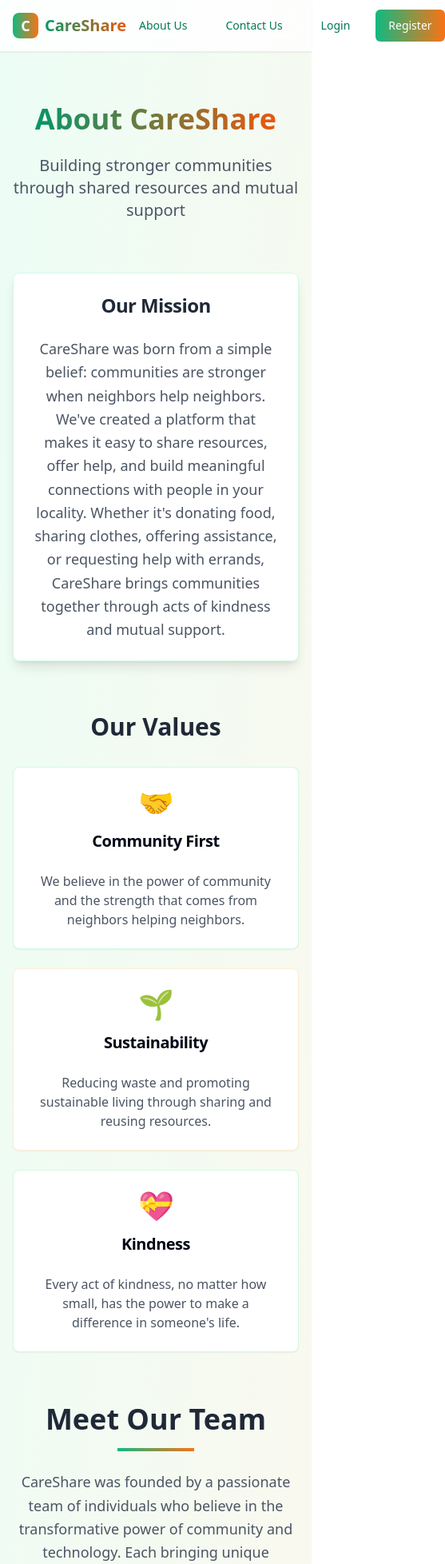
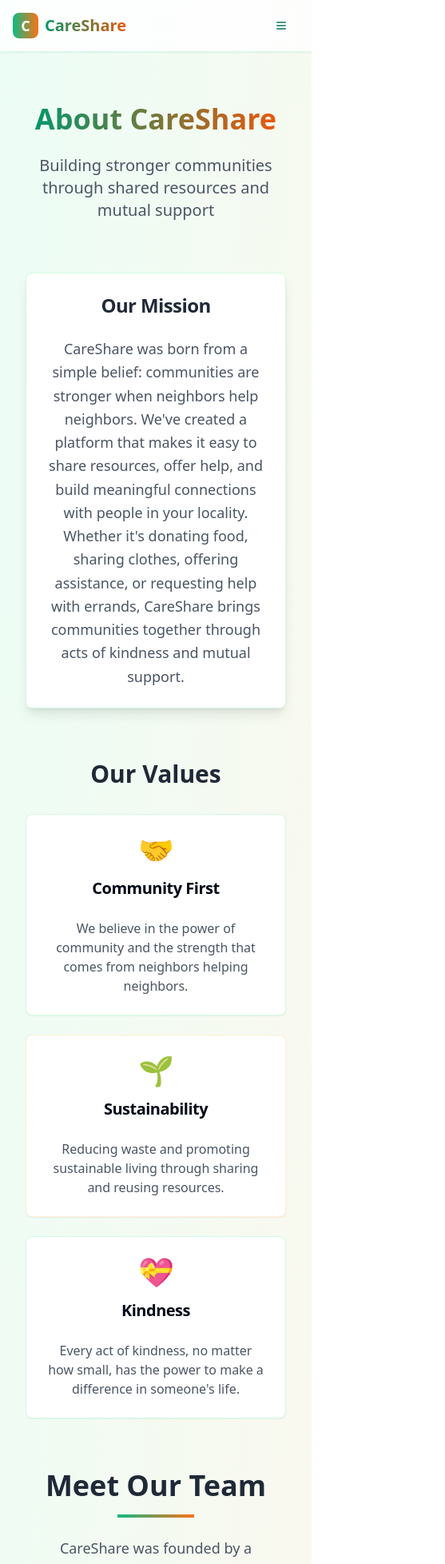
Before and after one commit to MahediBuilds/CareShareV2, a React (Vite) app: page /about in a window 390 px wide. Shown: the top 1956 px of the page at 80% size, 557 px wide, since content can reach past the window. Built offline with nearby package versions, Linux system fonts and the light colour scheme.

Commit message:
Fix: Mobile navbar and app optimization
- Improved the responsiveness of the navbar for mobile devices.
- Optimized the application for mobile use.

```diff
--- a/index.html
+++ b/index.html
@@ -3,10 +3,17 @@
 <html lang="en">
   <head>
     <meta charset="UTF-8" />
-    <meta name="viewport" content="width=device-width, initial-scale=1.0" />
+    <meta name="viewport" content="width=device-width, initial-scale=1.0, viewport-fit=cover" />
     <title>CareShare - Share Care, Build Community</title>
     <meta name="description" content="Connect with your neighbors to share resources, offer help, and build a stronger community" />
     <meta name="author" content="CareShare Team" />
+
+    <!-- Mobile app meta tags -->
+    <meta name="mobile-web-app-capable" content="yes" />
+    <meta name="apple-mobile-web-app-capable" content="yes" />
+    <meta name="apple-mobile-web-app-status-bar-style" content="default" />
+    <meta name="apple-mobile-web-app-title" content="CareShare" />
+    <meta name="theme-color" content="#10b981" />
 
     <meta property="og:title" content="CareShare - Share Care, Build Community" />
     <meta property="og:description" content="Connect with your neighbors to share resources, offer help, and build a stronger community" />
--- a/src/components/Layout.tsx
+++ b/src/components/Layout.tsx
@@ -4,6 +4,7 @@ import { Link, useNavigate } from 'react-router-dom';
 import { useAuth } from '@/contexts/AuthContext';
 import { Button } from '@/components/ui/button';
 import { toast } from '@/hooks/use-toast';
+import MobileNav from './MobileNav';
 
 interface LayoutProps {
   children: React.ReactNode;
@@ -32,7 +33,7 @@ const Layout: React.FC<LayoutProps> = ({ children }) => {
 
   return (
     <div className="min-h-screen bg-gradient-to-br from-emerald-50 to-orange-50">
-      <nav className="bg-white/80 backdrop-blur-md shadow-sm border-b border-emerald-100">
+      <nav className="bg-white/80 backdrop-blur-md shadow-sm border-b border-emerald-100 sticky top-0 z-40">
         <div className="max-w-7xl mx-auto px-4 sm:px-6 lg:px-8">
           <div className="flex justify-between items-center h-16">
             <Link to="/" className="flex items-center space-x-2">
@@ -44,7 +45,8 @@ const Layout: React.FC<LayoutProps> = ({ children }) => {
               </span>
             </Link>
 
-            <div className="flex items-center space-x-4">
+            {/* Desktop Navigation */}
+            <div className="hidden md:flex items-center space-x-4">
               {user ? (
                 <>
                   <Link to="/dashboard">
@@ -100,10 +102,15 @@ const Layout: React.FC<LayoutProps> = ({ children }) => {
                 </>
               )}
             </div>
+
+            {/* Mobile Navigation */}
+            <MobileNav />
           </div>
         </div>
       </nav>
-      {children}
+      <div className="px-4 sm:px-6 lg:px-8">
+        {children}
+      </div>
     </div>
   );
 };
--- /dev/null
+++ b/src/components/MobileNav.tsx
@@ -0,0 +1,109 @@
+
+import React, { useState } from 'react';
+import { Link, useNavigate } from 'react-router-dom';
+import { useAuth } from '@/contexts/AuthContext';
+import { Button } from '@/components/ui/button';
+import { toast } from '@/hooks/use-toast';
+import { Menu, X } from 'lucide-react';
+
+const MobileNav: React.FC = () => {
+  const [isOpen, setIsOpen] = useState(false);
+  const { user, signOut } = useAuth();
+  const navigate = useNavigate();
+
+  const handleSignOut = async () => {
+    try {
+      await signOut();
+      toast({
+        title: "Logged out successfully",
+        description: "Come back soon!",
+      });
+      navigate('/');
+      setIsOpen(false);
+    } catch (error) {
+      toast({
+        title: "Error",
+        description: "Failed to log out",
+        variant: "destructive",
+      });
+    }
+  };
+
+  const closeMenu = () => setIsOpen(false);
+
+  return (
+    <div className="md:hidden">
+      <Button
+        variant="ghost"
+        size="sm"
+        onClick={() => setIsOpen(!isOpen)}
+        className="text-emerald-700 hover:text-emerald-800 hover:bg-emerald-50"
+      >
+        {isOpen ? <X size={20} /> : <Menu size={20} />}
+      </Button>
+
+      {isOpen && (
+        <div className="absolute top-16 left-0 right-0 bg-white/95 backdrop-blur-md shadow-lg border-b border-emerald-100 z-50">
+          <div className="flex flex-col space-y-2 p-4">
+            {user ? (
+              <>
+                <Link to="/dashboard" onClick={closeMenu}>
+                  <Button variant="ghost" className="w-full justify-start text-emerald-700 hover:text-emerald-800 hover:bg-emerald-50">
+                    Dashboard
+                  </Button>
+                </Link>
+                <Link to="/profile" onClick={closeMenu}>
+                  <Button variant="ghost" className="w-full justify-start text-emerald-700 hover:text-emerald-800 hover:bg-emerald-50">
+                    My Profile
+                  </Button>
+                </Link>
+                <Link to="/about" onClick={closeMenu}>
+                  <Button variant="ghost" className="w-full justify-start text-emerald-700 hover:text-emerald-800 hover:bg-emerald-50">
+                    About Us
+                  </Button>
+                </Link>
+                <Link to="/contact" onClick={closeMenu}>
+                  <Button variant="ghost" className="w-full justify-start text-emerald-700 hover:text-emerald-800 hover:bg-emerald-50">
+                    Contact Us
+                  </Button>
+                </Link>
+                <Button
+                  onClick={handleSignOut}
+                  variant="outline"
+                  className="w-full justify-start border-emerald-300 text-emerald-700 hover:bg-emerald-50"
+                >
+                  Logout
+                </Button>
+              </>
+            ) : (
+              <>
+                <Link to="/about" onClick={closeMenu}>
+                  <Button variant="ghost" className="w-full justify-start text-emerald-700 hover:text-emerald-800 hover:bg-emerald-50">
+                    About Us
+                  </Button>
+                </Link>
+                <Link to="/contact" onClick={closeMenu}>
+                  <Button variant="ghost" className="w-full justify-start text-emerald-700 hover:text-emerald-800 hover:bg-emerald-50">
+                    Contact Us
+                  </Button>
+                </Link>
+                <Link to="/login" onClick={closeMenu}>
+                  <Button variant="ghost" className="w-full justify-start text-emerald-700 hover:text-emerald-800 hover:bg-emerald-50">
+                    Login
+                  </Button>
+                </Link>
+                <Link to="/register" onClick={closeMenu}>
+                  <Button className="w-full justify-start bg-gradient-to-r from-emerald-500 to-orange-500 hover:from-emerald-600 hover:to-orange-600 text-white">
+                    Register
+                  </Button>
+                </Link>
+              </>
+            )}
+          </div>
+        </div>
+      )}
+    </div>
+  );
+};
+
+export default MobileNav;
--- a/src/index.css
+++ b/src/index.css
@@ -1,3 +1,4 @@
+
 @tailwind base;
 @tailwind components;
 @tailwind utilities;
@@ -97,5 +98,41 @@
 
   body {
     @apply bg-background text-foreground;
+    /* Mobile optimizations */
+    -webkit-text-size-adjust: 100%;
+    -webkit-tap-highlight-color: transparent;
+    touch-action: manipulation;
+  }
+
+  /* Improve touch targets for mobile */
+  button, a, [role="button"] {
+    min-height: 44px;
+    min-width: 44px;
+  }
+
+  /* Better mobile scrolling */
+  html {
+    scroll-behavior: smooth;
+    -webkit-overflow-scrolling: touch;
+  }
+
+  /* Prevent horizontal scrolling on mobile */
+  body, html {
+    overflow-x: hidden;
   }
 }
+
+/* Mobile-specific utilities */
+@layer utilities {
+  .touch-pan-y {
+    touch-action: pan-y;
+  }
+
+  .touch-pan-x {
+    touch-action: pan-x;
+  }
+
+  .touch-manipulation {
+    touch-action: manipulation;
+  }
+}
```
